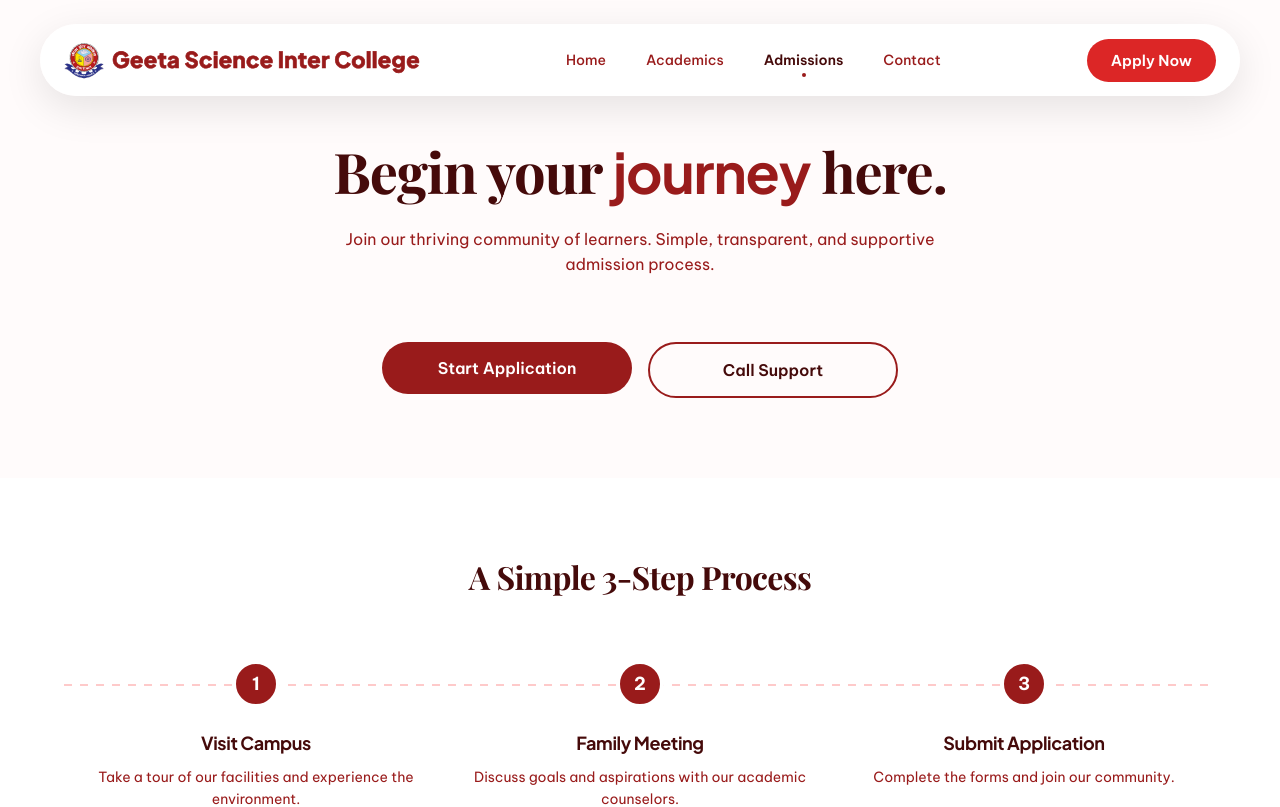
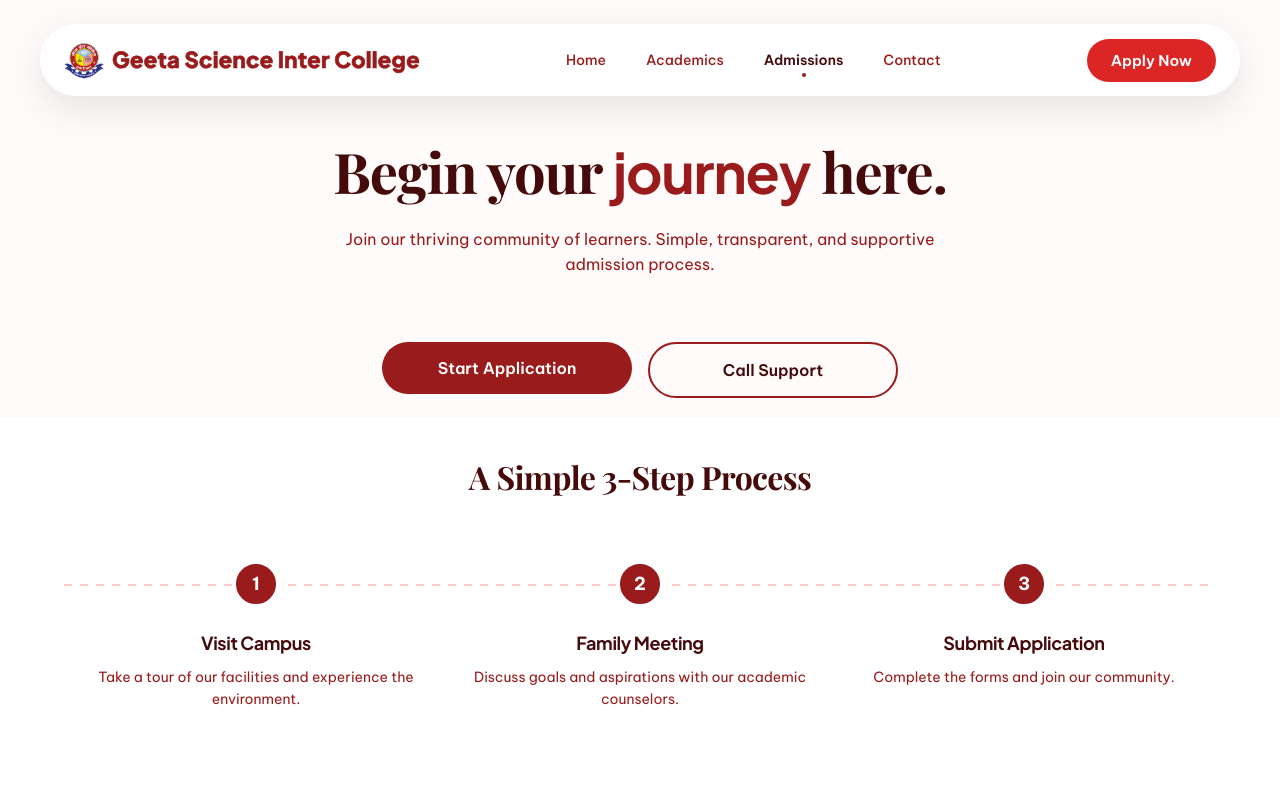
Before and after one commit to Subhampas1/geetascienceintercollege, a React (Vite) app: page /admissions in a window 1280 px wide. Shown: the top 807 px of the page. Built offline with nearby package versions, Linux system fonts and the light colour scheme; a web font is replaced by a local one.

Commit message:
Decrease vertical gap between hero and process sections on Admissions page

```diff
--- a/src/pages/Admissions.css
+++ b/src/pages/Admissions.css
@@ -5,7 +5,7 @@
 
 /* Hero */
 .admissions-hero {
-  padding: 140px 0 80px;
+  padding: 140px 0 20px;
 }
 
 .admissions-hero-title {
@@ -99,6 +99,10 @@
 }
 
 /* Process Section */
+.process-section {
+  padding-top: 40px;
+}
+
 .process-steps {
   display: flex;
   justify-content: space-between;
```
